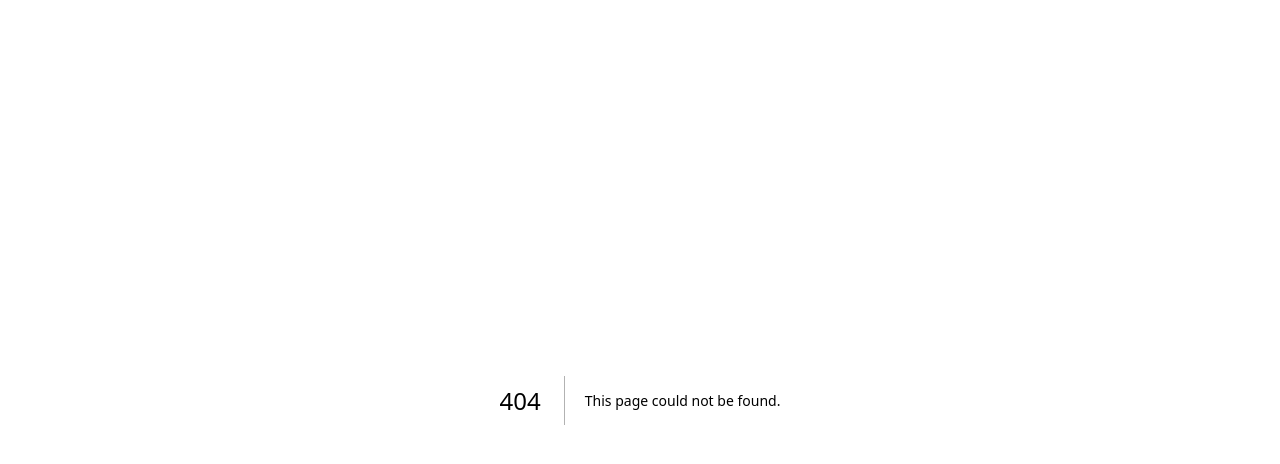
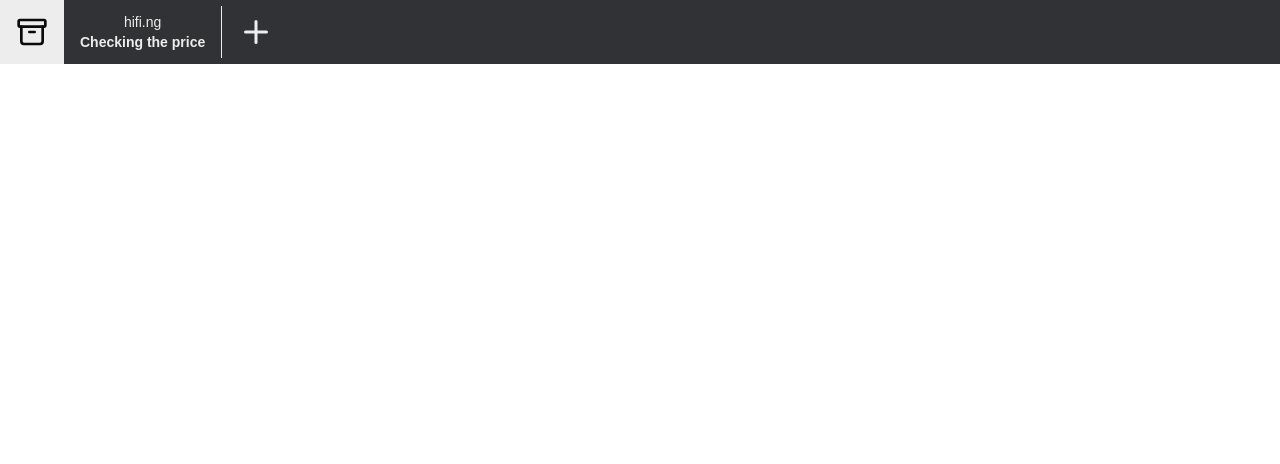
Before and after one commit to HackYeah-SpaceY/spaceY-frontend, a Next.js app: page /main in a window 1280 px wide. Before the commit this address had no page. Shown: the top 464 px of the page. Built offline with nearby package versions, Linux system fonts and the light colour scheme.

Commit message:
get started with main page

```diff
--- /dev/null
+++ b/app/main/page.tsx
@@ -0,0 +1,30 @@
+import { Button } from "@/components/ui/button";
+import { ArchiveIcon, PlusIcon } from "lucide-react";
+
+export default function Main() {
+  return (
+    <div className="w-full min-h-[100dvh] ">
+      <div className="w-full flex h-16 bg-[#313235]">
+        <div className="w-16 flex mr-4 items-center justify-center h-full bg-[#EDEDED]">
+          <ArchiveIcon size={32} />
+        </div>
+
+        <div className="flex justify-center flex-col items-center">
+          <div className="text-[#EDEDED] text-sm">hifi.ng</div>
+          <div className="text-[#EDEDED] font-semibold text-sm">
+            Checking the price
+          </div>
+        </div>
+
+        <div className="h-[80%] my-auto ml-4 w-[1px] bg-[#EDEDED]"></div>
+
+        <Button
+          variant={"ghost"}
+          className="h-[90%] my-auto hover:bg-transparent flex  items-center justify-center"
+        >
+          <PlusIcon size={36} color="#EDEDED" />
+        </Button>
+      </div>
+    </div>
+  );
+}
--- a/components/signup-form.tsx
+++ b/components/signup-form.tsx
@@ -38,7 +38,7 @@ export function SignUpForm() {
       return;
     }
 
-    // Authenticate user in here with fetch
+    // Save user in here with fetch
 
     const isAuthenticated = true;
 
```
